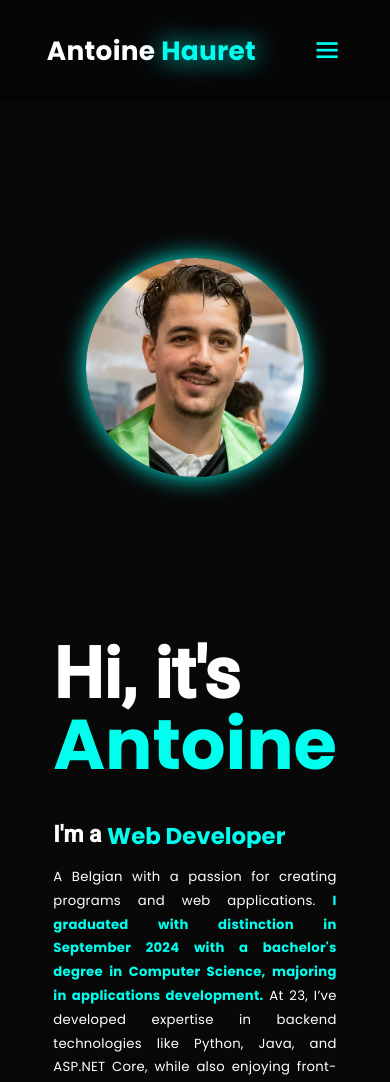
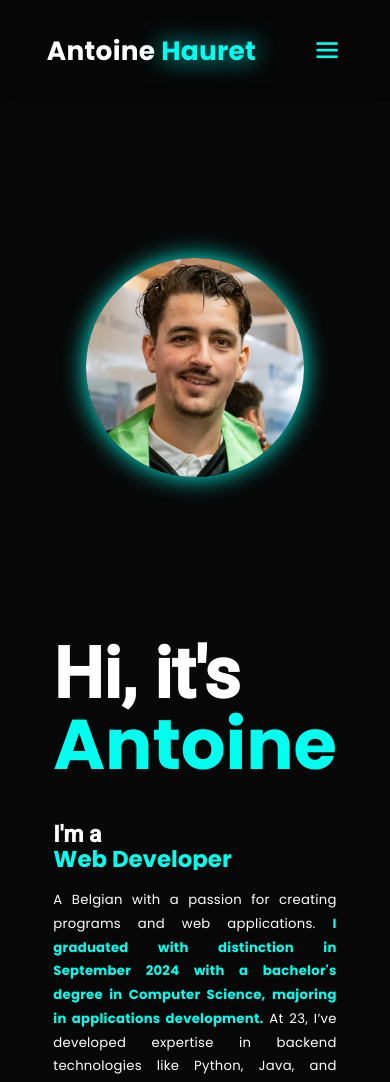
Before and after one commit to Antoinehrt/Portfolio, an Angular app: page / in a window 390 px wide. Shown: the top 1082 px of the page. Built offline with nearby package versions, Linux system fonts and the light colour scheme; no server answers.

Commit message:
hotfix(v2.0.3): add mobile break class for responsive design

```diff
--- a/src/app/pages/home/home.component.css
+++ b/src/app/pages/home/home.component.css
@@ -284,4 +284,8 @@ span {
   .technology h2 {
     margin-bottom: 3rem;
   }
+  .mobile-break {
+    display: block;
+    width: 100%;
+  }
 }
--- a/src/app/pages/home/home.component.html
+++ b/src/app/pages/home/home.component.html
@@ -1,7 +1,8 @@
 <section class="home" id="home" #sections>
   <div class="home-content">
     <h1>Hi, it's <span>Antoine</span></h1>
-    <h3 class="text-animation"> I'm a <span></span></h3>
+<!--    <h3 class="text-animation"> I'm a <span></span></h3>-->
+    <h3 class="text-animation"> I'm a <span class="mobile-break"></span></h3>
     <p>
       A Belgian with a passion for creating programs and web applications. <b style="color: var(--main-color);">I
       graduated with distinction in September 2024 with a bachelor's degree in Computer Science, majoring in
```
